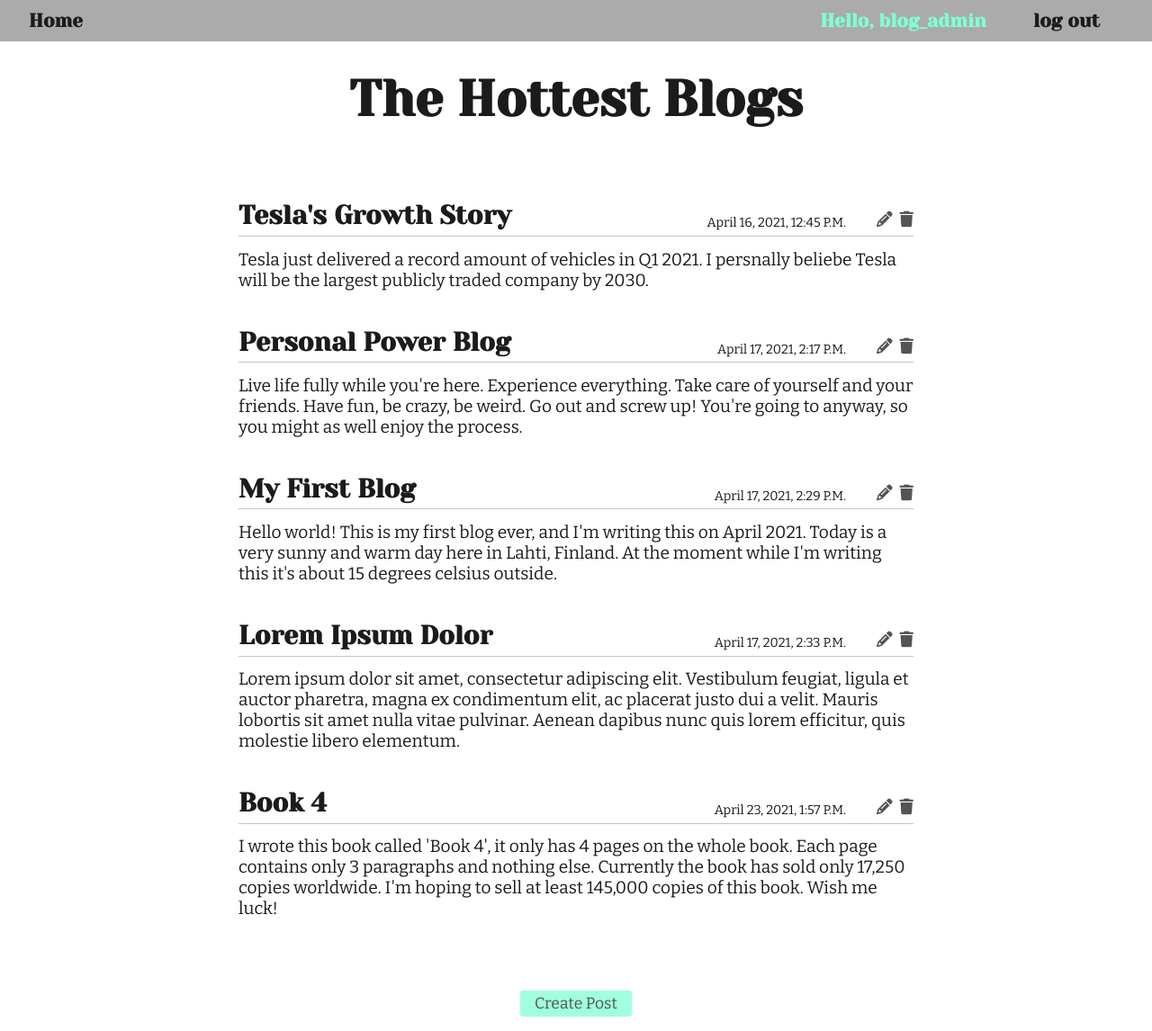
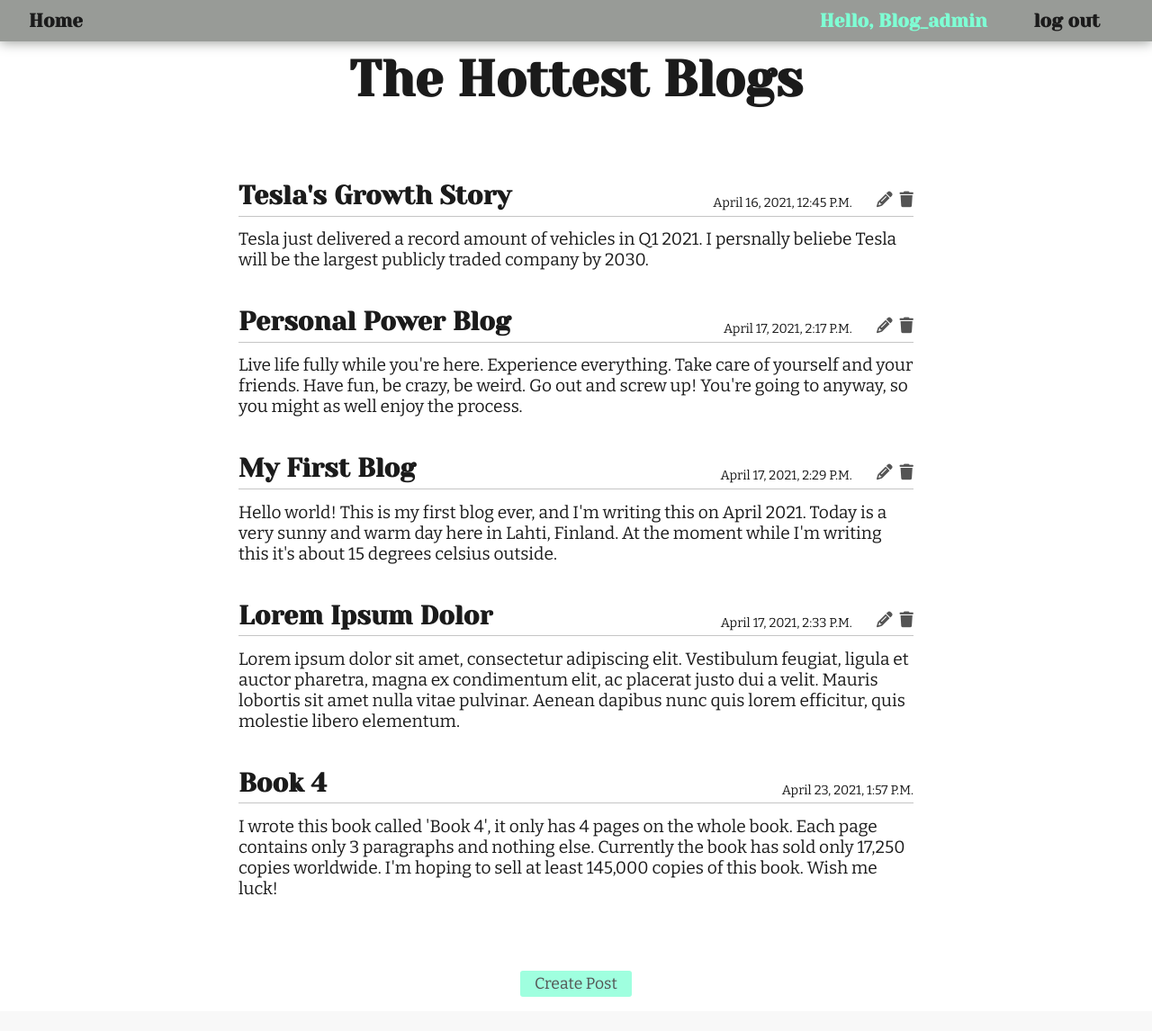
Before and after one commit to 0mppula/Python_Web_Applications, a Django app: page / in a window 1280 px wide. Shown: the whole page at 90% size. After the commit the page ends 1108 px from the top, so only its background shows below. Run offline with Django 3.2, Linux system fonts and the light colour scheme; a user stored in the database is signed in; data comes from the database, SQL or seed files in the repository; both versions use the stored data as it was after the commit; some libraries are stand-ins or nearby versions.

Commit message:
Restricted blog deletion & editing to owners only

```diff
--- a/blog/blog/urls.py
+++ b/blog/blog/urls.py
@@ -21,5 +21,5 @@ urlpatterns = [
     # Blog
     path('', include('blogs.urls')),
     # Users
-    path('', include('users.urls')),
+    path('users/', include('users.urls')),
 ]
--- a/blog/blogs/views.py
+++ b/blog/blogs/views.py
@@ -1,5 +1,6 @@
 from django.shortcuts import render
 from django.http import HttpResponseRedirect, Http404
+from django.contrib.auth.decorators import login_required
 from django.urls import reverse
 
 from .models import BlogPost
@@ -11,6 +12,8 @@ def index(request):
     context = {'blog_posts': blog_posts}
     return render(request, 'blogs/index.html', context)
 
+
+@login_required
 def new_blog(request):
     """ Create a new blog post. """
     if request.method != 'POST':
@@ -20,11 +23,14 @@ def new_blog(request):
         # POST data submitted; process data
         form = BlogPostForm(request.POST)
         if form.is_valid():
-            form.save()
+            new_blog_post = form.save(commit=False)
+            new_blog_post.owner = request.user
+            new_blog_post.save()
             return HttpResponseRedirect(reverse('blogs:index'))
 
     context = {'form': form}
     return render(request, 'blogs/new_blog.html', context)
+
 
 def edit_blog(request, blog_id):
     """ Edit a particular blogs title and text. """
@@ -45,9 +51,13 @@ def edit_blog(request, blog_id):
     context = {'blog_post': blog_post, 'form': form}
     return render(request, 'blogs/edit_blog.html', context)
 
+
 def delete_blog(request, blog_id):
     """ Deletes selected blog from website. """
     blog_post = BlogPost.objects.get(id=blog_id)
     blog_post.delete()
 
+    if blog_post.owner != request.user:
+        return HttpResponseRedirect(reverse('blogs:index'))
+
     return HttpResponseRedirect(reverse('blogs:index'))
--- a/blog/static/css/styles.css
+++ b/blog/static/css/styles.css
@@ -14,6 +14,8 @@
     --titleFont: 'Yeseva One', cursive;
     --mainFont: 'Bitter', serif;
     --mainBorderBottom: solid 1px rgba(27, 27, 27, 0.25);
+    --mainBoxShadow: 0px 1px 13px 0px #989b97;
+    --clrDanger: #D92122;
 }
 
 body {
@@ -68,13 +70,19 @@ textarea {
     font-size: 1.2rem;
     font-family: var(--mainFont);
     margin-top: 1rem;
+    padding: 0 0.125rem;
 }
 /* End Form styles */
 
 /* Navbar styles */
 .navbar {
+    position: fixed;
+    top: 0;
+    width: 100%;
     font-family: var(--titleFont);
+    box-shadow: var(--mainBoxShadow);
     background: #ababab;
+    background: #989b97;
     padding: 0.35rem 1rem;
     margin-bottom: 2rem;
     display: flex;
@@ -92,7 +100,7 @@ textarea {
 .nav-logins {
     display: flex;
     justify-content: space-around;
-    width: min(395px, 60%);
+    width: min(395px, 75%);
 }
 
 .nav-links li a,
@@ -110,19 +118,21 @@ textarea {
 }
 
 .nav-logins .greetings {
+    text-transform: capitalize;
     color: aquamarine;
 }
 /* End Navbar styles */
 
 /* Container styles */
 .container {
+    margin: 0 auto;
+    margin-top: 3.5rem;
     display: flex;
     flex-direction: column;
     min-height: 500px;
     width: min(750px, 95vw);
     align-items: center;
     justify-content: center;
-    margin: 0 auto;
 }
 /* End Container styles */
 
@@ -173,9 +183,13 @@ textarea {
 
 .blog-header-right {
     display: flex;
-    width: 90%;
+    width: 100%;
     justify-content: space-between;
     align-items: flex-end;
+}
+
+.hide-icons {
+    display: none;
 }
 
 .blog-header-left {
@@ -199,6 +213,10 @@ textarea {
 .blog-header-left i:hover {
     color: aquamarine;
     filter: opacity(1);
+}
+
+.blog-header-left .delete:hover {
+    color: var(--clrDanger);
 }
 
 .blog-timestamp {
--- a/blog/templates/base.html
+++ b/blog/templates/base.html
@@ -25,7 +25,7 @@
                     <a class="greetings">Hello, {{ user.username }}</a>
                 </li>
                 <li>
-                    <a href="{% url 'users:logout' %}">log out</a>
+                    <a href="{% url 'users:logout' %}" class="logout">log out</a>
                 </li>
             {% else %}
                 <li>
--- a/blog/templates/blogs/index.html
+++ b/blog/templates/blogs/index.html
@@ -18,10 +18,12 @@
                     <p class="blog-timestamp">{{ blog_post.date_added }}</p>
                 </div>
 
-                <div class="blog-header-left">
-                    <a href="{% url 'blogs:edit_blog' blog_post.id %}"><i class="fas fa-pencil-alt edit"></i></a>
-                    <a href="{% url 'blogs:delete_blog' blog_post.id %}"><i class="fas fa-trash delete"></i></a>
-                </div>
+                {% if request.user == blog_post.owner %}
+                    <div class="blog-header-left">
+                            <a href="{% url 'blogs:edit_blog' blog_post.id %}"><i class="fas fa-pencil-alt edit"></i></a>
+                            <a href="{% url 'blogs:delete_blog' blog_post.id %}"><i class="fas fa-trash delete"></i></a>
+                    </div>
+                {% endif %}
             </div>
 
             <div class="blog-item-text">
--- a/blog/users/views.py
+++ b/blog/users/views.py
@@ -15,6 +15,8 @@ def logout_view(request):
 
 def register(request):
     """ Register a new user. """
+
+    logout(request)
     if request.method != 'POST':
         # Display blank registeration form
         form = UserCreateForm()
```
Also changed, not shown: blog/db.sqlite3.
